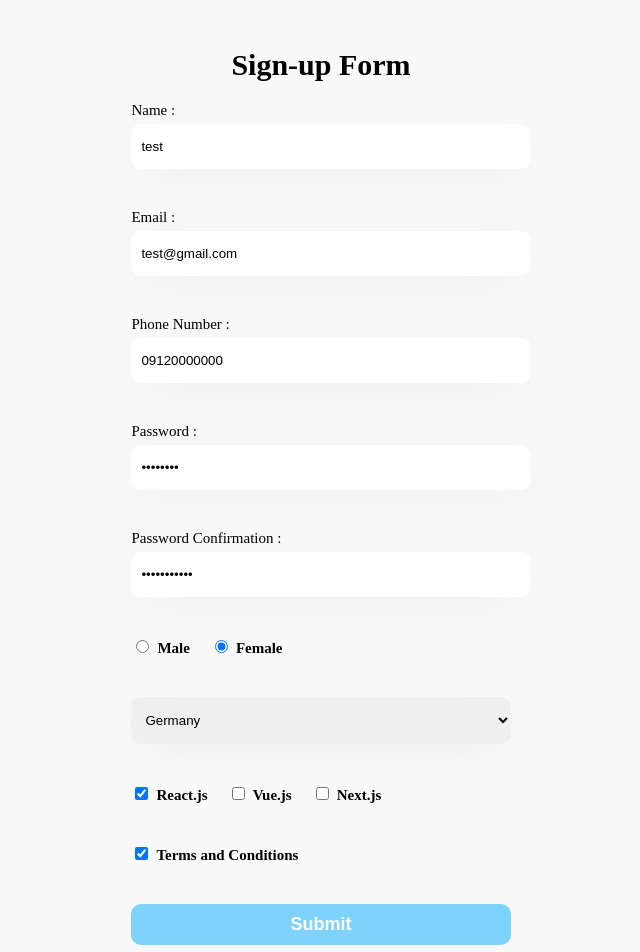
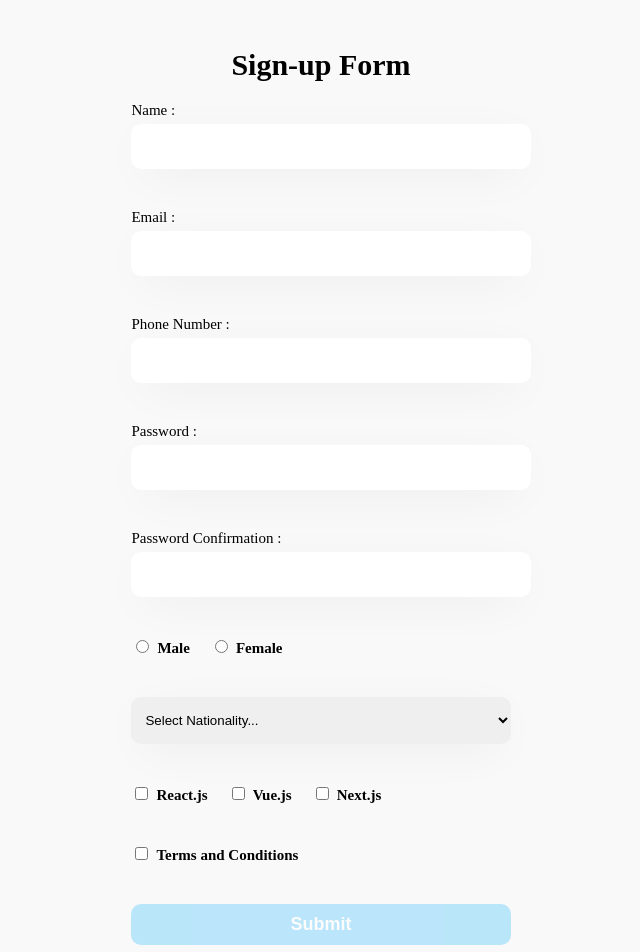
Before and after one commit to sepidehbiglarizadeh/Sign-up-Form, a React (Create React App) app: page / in a window 1280 px wide. Shown: the top 952 px of the page, without its empty margins (319-959 px from the left). Built offline with nearby package versions, Linux system fonts and the light colour scheme; data requests are answered from the project's data file.

Commit message:
validation on the initial load of the component

```diff
--- a/src/App.css
+++ b/src/App.css
@@ -55,3 +55,8 @@ input + label {
   color:red;
   margin-top: 0.2rem;
 }
+
+.disable{
+  opacity: 0.5;
+  cursor: auto;
+}
--- a/src/components/SignUpForm/SignUpForm.js
+++ b/src/components/SignUpForm/SignUpForm.js
@@ -82,21 +82,22 @@ const SignUpForm = () => {
   const formik = useFormik({
     initialValues: formValues || initialValues,
     onSubmit,
+    validationSchema,
+    validateOnMount: true,
     enableReinitialize: true,
-    validationSchema,
   });
 
-  useEffect(() => {
-    const getSavedUserValues = async () => {
-      try {
-        const { data } = await getOneUserService();
-        setFormValues(data);
-      } catch (error) {
-        console.log(error);
-      }
-    };
-    getSavedUserValues();
-  }, []);
+  // useEffect(() => {
+  //   const getSavedUserValues = async () => {
+  //     try {
+  //       const { data } = await getOneUserService();
+  //       setFormValues(data);
+  //     } catch (error) {
+  //       console.log(error);
+  //     }
+  //   };
+  //   getSavedUserValues();
+  // }, []);
 
   return (
     <form onSubmit={formik.handleSubmit}>
@@ -122,7 +123,7 @@ const SignUpForm = () => {
         name="intrests"
       />
       <TermsCheckBox formik={formik} name="terms" />
-      <button className="submitBtn">Submit</button>
+      <button className={`submitBtn ${formik.isValid ? "" :"disable"}`} disabled={!formik.isValid} >Submit</button>
     </form>
   );
 };
```
